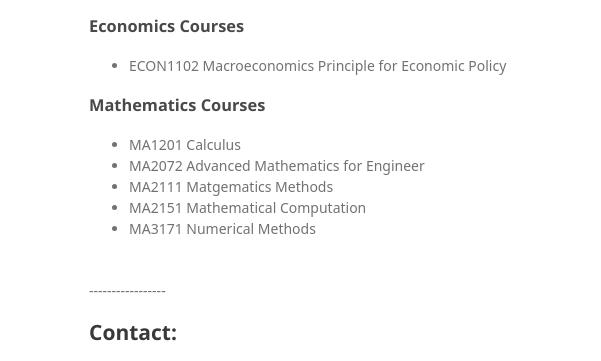
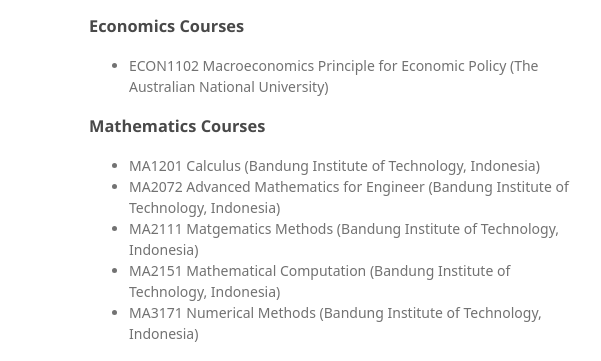
Before and after one commit to Oktiyanto/teaching, a plain HTML site: page index.html in a window 1280 px wide. Shown: the part 188-549 px from the top of the page, 481-1082 px from the left. Drawn offline with Linux system fonts and the light colour scheme; a script that the page names is missing; a web font is replaced by a local one.

Commit message:
Update index.html

```diff
--- a/index.html
+++ b/index.html
@@ -45,7 +45,7 @@
         <p class="view"><a href="https://oktiyanto.github.io/">Home</a></p>
         <p class="view"><a href="https://oktiyanto.github.io/research">Research</a></p>
         <p class="view"><a href="https://oktiyanto.github.io/teaching">Teaching</a></p>
-        <p class="view"><a href="https://oktiyanto.github.io/resume">Resume</a></p>
+        <p class="view"><a href="https://oktiyanto.github.io/docs/CV/pdf">Resume</a></p>
         <p class="view"><a href="https://oktiyanto.github.io/other">Other</a></p>
 
 
@@ -56,11 +56,11 @@
       <h2 id="teaching-experience">Teaching experience</h2>
 <br>
 
-<p>I have worked as a teaching assistant in academics since I took my undergraduate program, both in the economics and mathematics departments.<br></p><h3 id="economic-courses">Economics Courses</h3><ul><li>ECON1102 Macroeconomics Principle for Economic Policy</li></ul><h3 id="mathematics-courses">Mathematics Courses</h3><ul><li>MA1201 Calculus</li>
-<li>MA2072 Advanced Mathematics for Engineer</li>
-<li>MA2111 Matgematics Methods</li>
-<li>MA2151 Mathematical Computation</li>
-<li>MA3171 Numerical Methods</li></ul>
+<p>I have worked as a teaching assistant in academics since I took my undergraduate program, both in the economics and mathematics departments.<br></p><h3 id="economic-courses">Economics Courses</h3><ul><li>ECON1102 Macroeconomics Principle for Economic Policy (The Australian National University)</li></ul><h3 id="mathematics-courses">Mathematics Courses</h3><ul><li>MA1201 Calculus (Bandung Institute of Technology, Indonesia)</li>
+<li>MA2072 Advanced Mathematics for Engineer (Bandung Institute of Technology, Indonesia)</li>
+<li>MA2111 Matgematics Methods (Bandung Institute of Technology, Indonesia)</li>
+<li>MA2151 Mathematical Computation (Bandung Institute of Technology, Indonesia)</li>
+<li>MA3171 Numerical Methods (Bandung Institute of Technology, Indonesia)</li></ul>
 <p></p>
 
 
```
